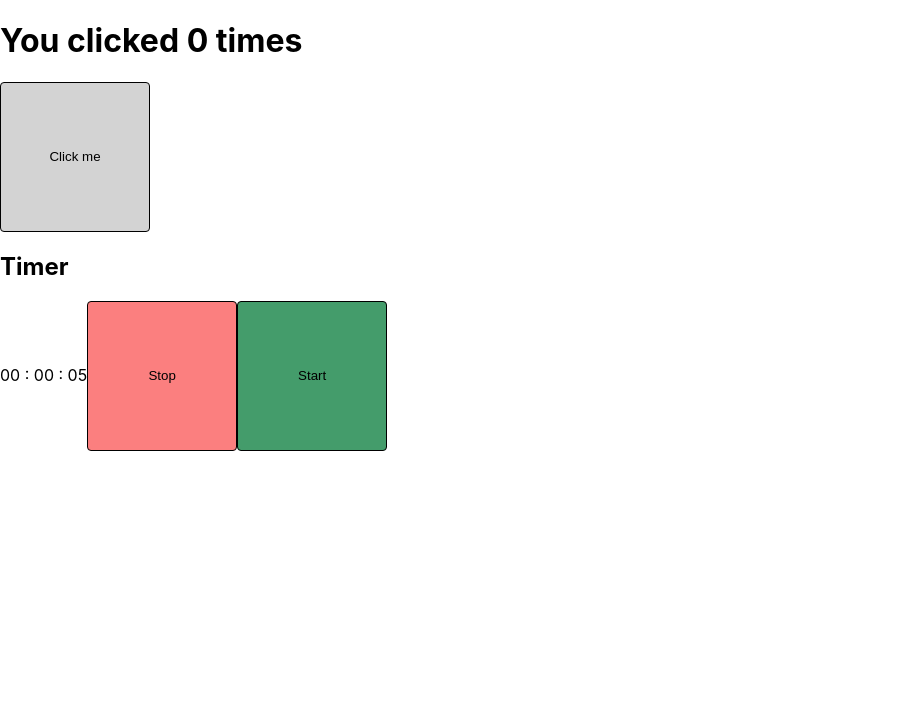
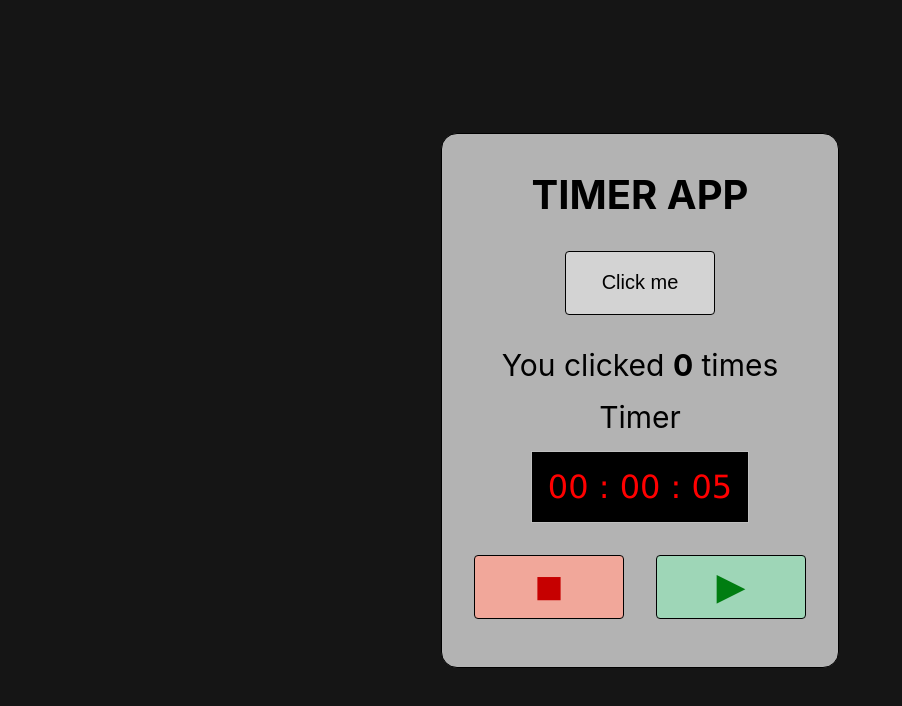
Before and after one commit to sandra-kuczynska/learn-react, a React (Create React App) app: page / in a window 1280 px wide. Shown: the top 706 px of the page, without its empty margins (0-902 px from the left). Built offline with nearby package versions, Linux system fonts and the light colour scheme.

Commit message:
Update css

```diff
--- a/src/App.css
+++ b/src/App.css
@@ -1,15 +1,106 @@
+#root {
+  display: grid;
+  align-items: center;
+  justify-content: center;
+  height: 100vh;
+  background-color: rgb(21, 21, 21);
+}
+
+.button-box {
+  display: flex;
+}
+
 .buttons {
   width: 150px;
-  height: 150px;
+  height: 64px;
   border: 1px solid black;
   border-radius: 4px;
   background: #d3d3d3;
+  margin:32px 16px;
+  font-size: 20px;
+}
+
+.buttons--click:hover {
+  background: #c8c7c7;
+  cursor: pointer;
 }
 
 .buttons--start {
-  background: #449c6b;
+  background: #9ed6b7;
+}
+
+.buttons--start:before {
+  content: '\25BA';
+  color: #007d11;
+  font-size: 48px;
+}
+
+.buttons--start:hover {
+  background: #42c57d;
+  cursor: pointer;
 }
 
 .buttons--stop {
-  background: #fb7f7f;
+  background: #f1a79a;
 }
+
+.buttons--stop:before {
+  color: #c60000;
+  content: '\25A0';
+  font-size: 48px;
+}
+
+.buttons--stop:hover {
+  background: #f56248;
+  cursor: pointer;
+}
+
+.container {
+  max-width: 400px;
+  border: 1px solid black;
+  border-radius: 16px;
+  padding: 16px;
+  display:flex;
+  align-self: center;
+  align-items: center;
+  justify-content: center;
+  background-color: rgba(213, 213, 213, 0.822);
+}
+
+.count {
+  font-weight: bold;
+}
+
+.header {
+  padding-top: 20px;
+  margin: 0;
+  font-size: 40px;
+  text-transform: uppercase;
+}
+
+.time {
+  background-color: black;
+  border: 1px solid silver;
+  color: red;
+  font-family:'Lucida Sans', 'Lucida Sans Regular', 'Lucida Grande', 'Lucida Sans Unicode', Geneva, Verdana, sans-serif;
+  font-size: 32px;
+  padding: 16px;
+  margin-top: 16px;
+}
+
+.timer {
+  display: flex;
+  flex-direction: column;
+  justify-content: center;
+  align-items: center;
+}
+
+.title {
+  padding: 0;
+  margin: 0;
+  font-size: 30px;
+}
+
+.title--margin-top {
+  margin-top: 16px;
+}
--- a/src/App.js
+++ b/src/App.js
@@ -42,14 +42,18 @@ const Timer = () => {
     return (
         <div className="container">
             <div className="timer">
-                <h1>You clicked {count} times</h1>
-                <button className="buttons" onClick={() => setCount(count + 1)}>
+            <h1 className="header">Timer App</h1>
+            <button className="buttons buttons--click" onClick={() => setCount(count + 1)}>
                     Click me
                 </button>
-                <h2>Timer</h2>
+                <p className="title">You clicked <span className="count">{count}</span> times</p>
+
+                <p className="title title--margin-top">Timer</p>
                 <span className="time">{formatTime(seconds)}</span>
-                <button className="buttons buttons--stop" onClick={stop}>Stop</button>
-                <button className="buttons buttons--start" onClick={start}>Start</button>
+                <div className="button-box">
+                    <button className="buttons buttons--stop" onClick={stop}></button>
+                    <button className="buttons buttons--start" onClick={start}></button>
+                </div>
             </div>
         </div>
     );
```
